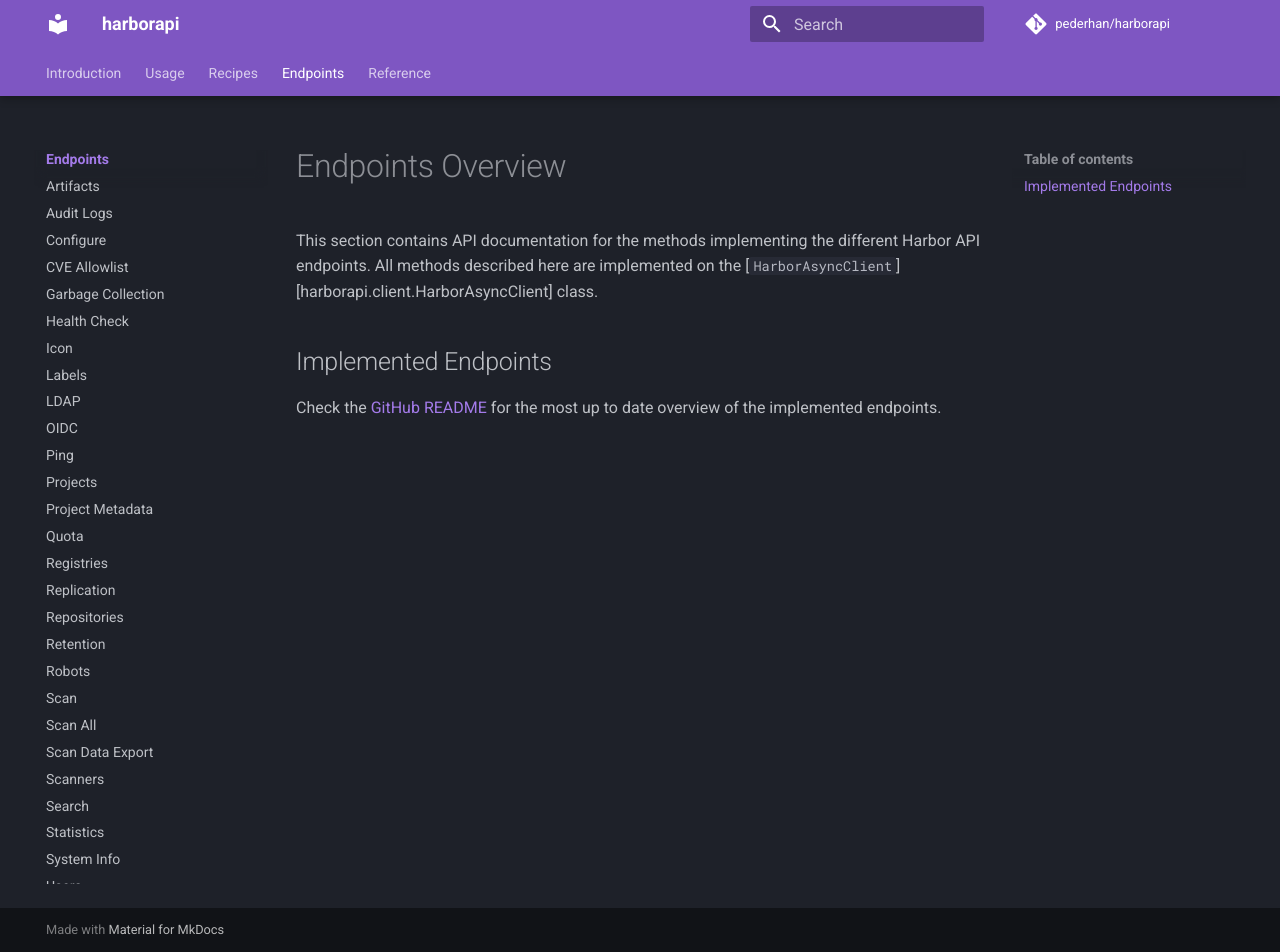
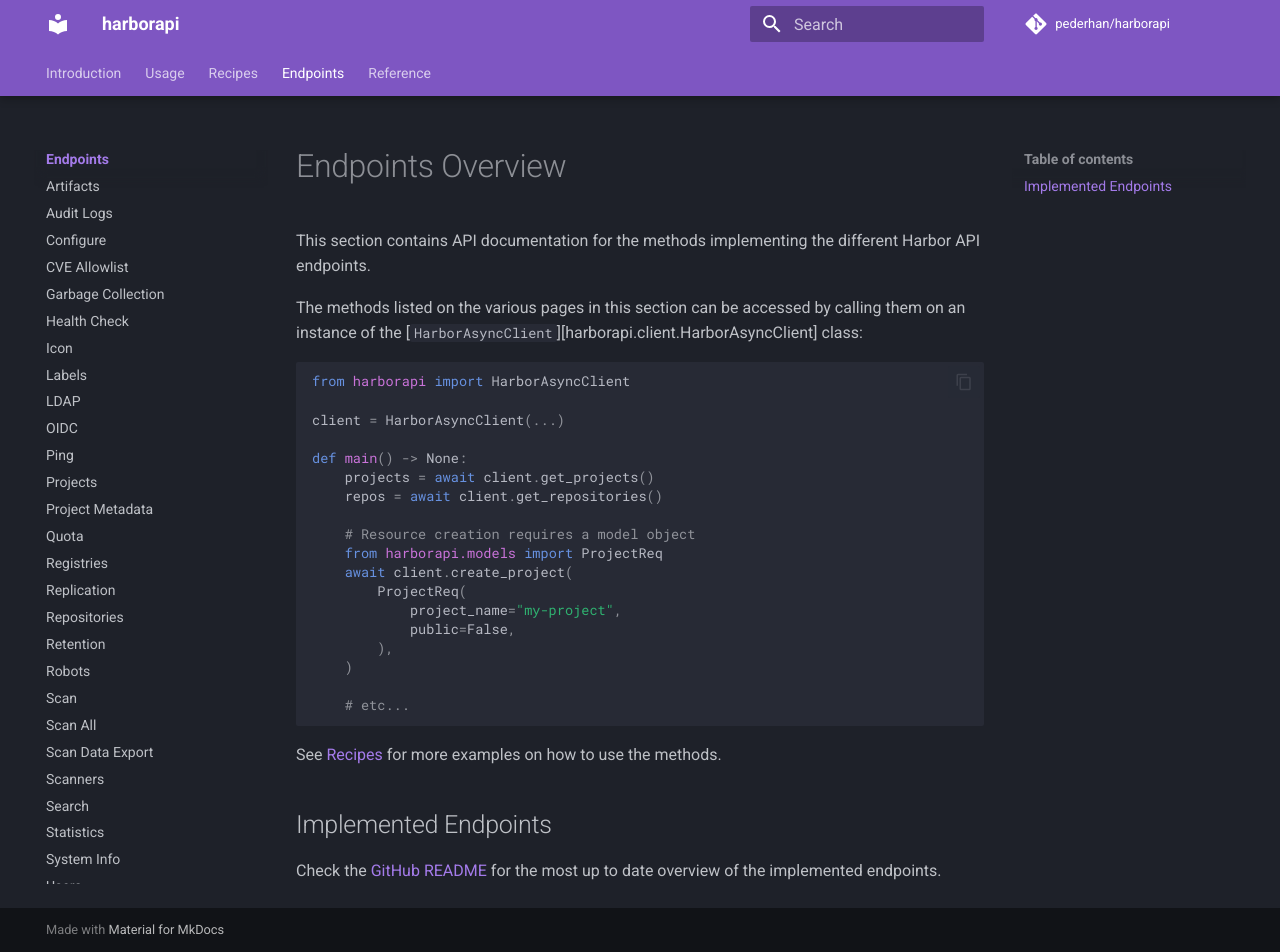
Before and after one commit to unioslo/harborapi, an MkDocs documentation site: the page built from docs/endpoints/index.md, in a window 1280 px wide and 952 px high. Built offline with MkDocs 1.6.1 and Material for MkDocs 9.7.7, drawn with Linux system fonts in a browser that asks for light colours; comment, search, counter and statistics services are not loaded.

Commit message:
Endpoints

````diff
--- a/docs/endpoints/index.md
+++ b/docs/endpoints/index.md
@@ -1,6 +1,32 @@
 # Endpoints Overview
 
-This section contains API documentation for the methods implementing the different Harbor API endpoints. All methods described here are implemented on the [`HarborAsyncClient`][harborapi.client.HarborAsyncClient] class.
+This section contains API documentation for the methods implementing the different Harbor API endpoints.
+
+The methods listed on the various pages in this section can be accessed by calling them on an instance of the [`HarborAsyncClient`][harborapi.client.HarborAsyncClient] class:
+
+
+```py
+from harborapi import HarborAsyncClient
+
+client = HarborAsyncClient(...)
+
+def main() -> None:
+    projects = await client.get_projects()
+    repos = await client.get_repositories()
+
+    # Resource creation requires a model object
+    from harborapi.models import ProjectReq
+    await client.create_project(
+        ProjectReq(
+            project_name="my-project",
+            public=False,
+        ),
+    )
+
+    # etc...
+```
+
+See [Recipes](../recipes/index.md) for more examples on how to use the methods.
 
 ## Implemented Endpoints
 
````
Also changed, not shown: docs/recipes/ext/index.md (+4 -1 lines).
